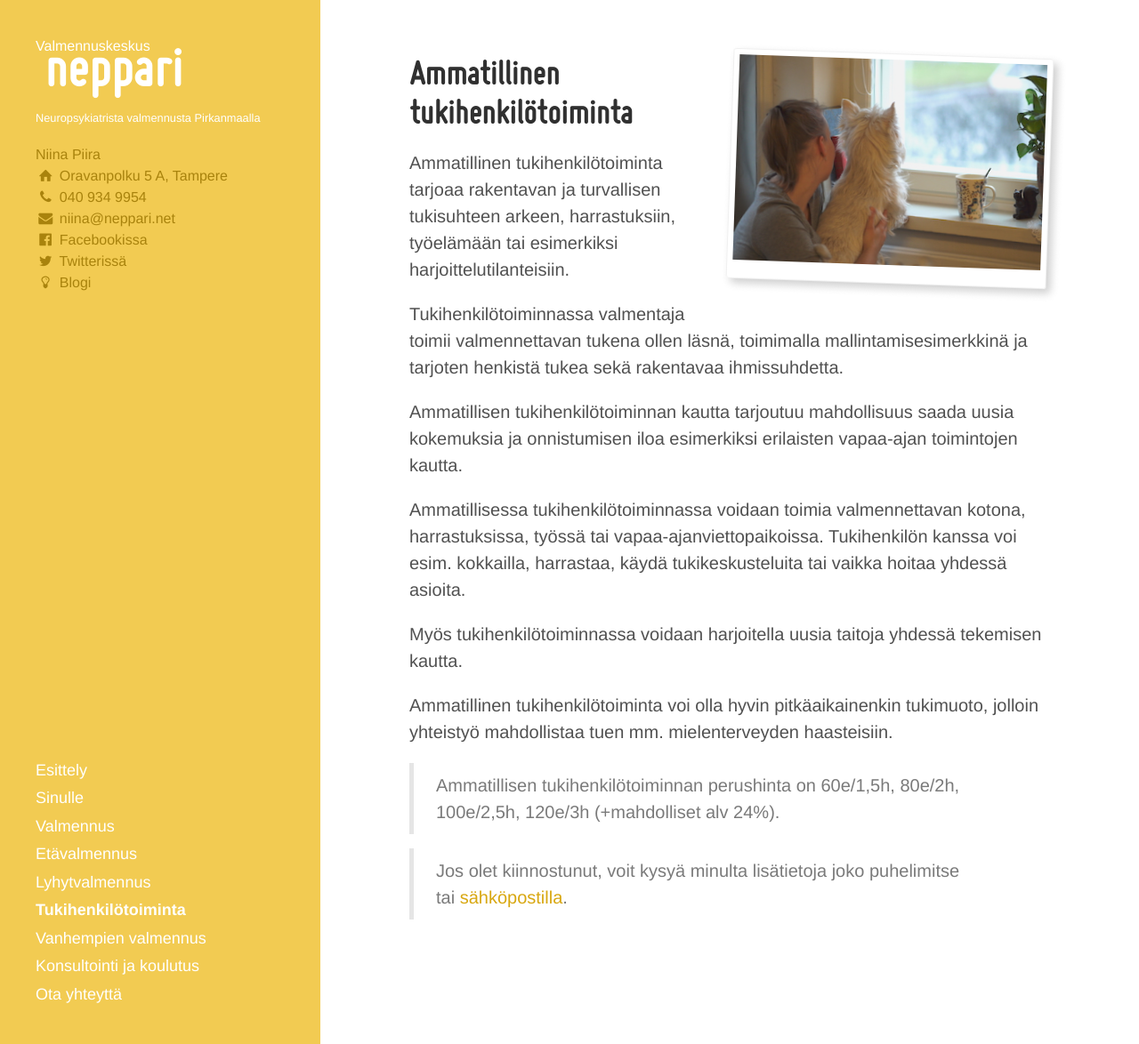
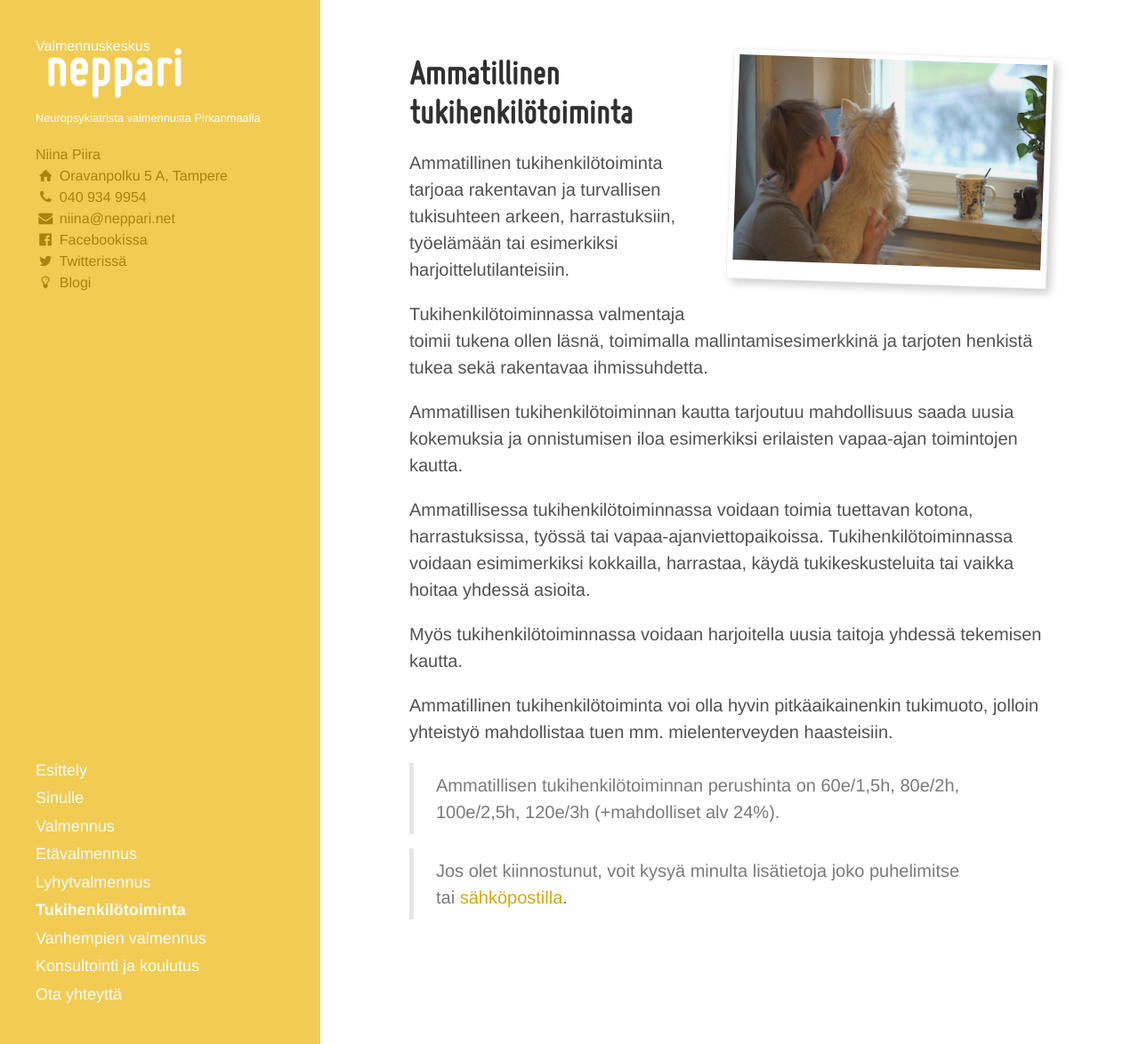
Before and after one commit to niinapiira/neppari.net, a Jekyll site: the page built from ammatillinen-tukihenkilotoiminta.md, in a window 1280 px wide and 1174 px high. Shown: the whole window at 89% size. Built offline with Jekyll 4.4.1, drawn with Linux system fonts in a browser that asks for light colours.

Commit message:
Updated ammatillinen-tukihenkilotoiminta.md

```diff
--- a/ammatillinen-tukihenkilotoiminta.md
+++ b/ammatillinen-tukihenkilotoiminta.md
@@ -21,11 +21,11 @@ polaroid: ""
 
 Ammatillinen tukihenkilötoiminta tarjoaa rakentavan ja turvallisen tukisuhteen arkeen, harrastuksiin, työelämään tai esimerkiksi harjoittelutilanteisiin.
 
-Tukihenkilötoiminnassa valmentaja toimii valmennettavan tukena ollen läsnä, toimimalla mallintamisesimerkkinä ja tarjoten henkistä tukea sekä rakentavaa ihmissuhdetta.
+Tukihenkilötoiminnassa valmentaja toimii tukena ollen läsnä, toimimalla mallintamisesimerkkinä ja tarjoten henkistä tukea sekä rakentavaa ihmissuhdetta.
 
 Ammatillisen tukihenkilötoiminnan kautta tarjoutuu mahdollisuus saada uusia kokemuksia ja onnistumisen iloa esimerkiksi erilaisten vapaa-ajan toimintojen kautta.
 
-Ammatillisessa tukihenkilötoiminnassa voidaan toimia valmennettavan kotona, harrastuksissa, työssä tai vapaa-ajanviettopaikoissa. Tukihenkilön kanssa voi esim. kokkailla, harrastaa, käydä tukikeskusteluita tai vaikka hoitaa yhdessä asioita.
+Ammatillisessa tukihenkilötoiminnassa voidaan toimia tuettavan kotona, harrastuksissa, työssä tai vapaa-ajanviettopaikoissa. Tukihenkilötoiminnassa voidaan esimimerkiksi kokkailla, harrastaa, käydä tukikeskusteluita tai vaikka hoitaa yhdessä asioita.
 
 Myös tukihenkilötoiminnassa voidaan harjoitella uusia taitoja yhdessä tekemisen kautta.
 
```
